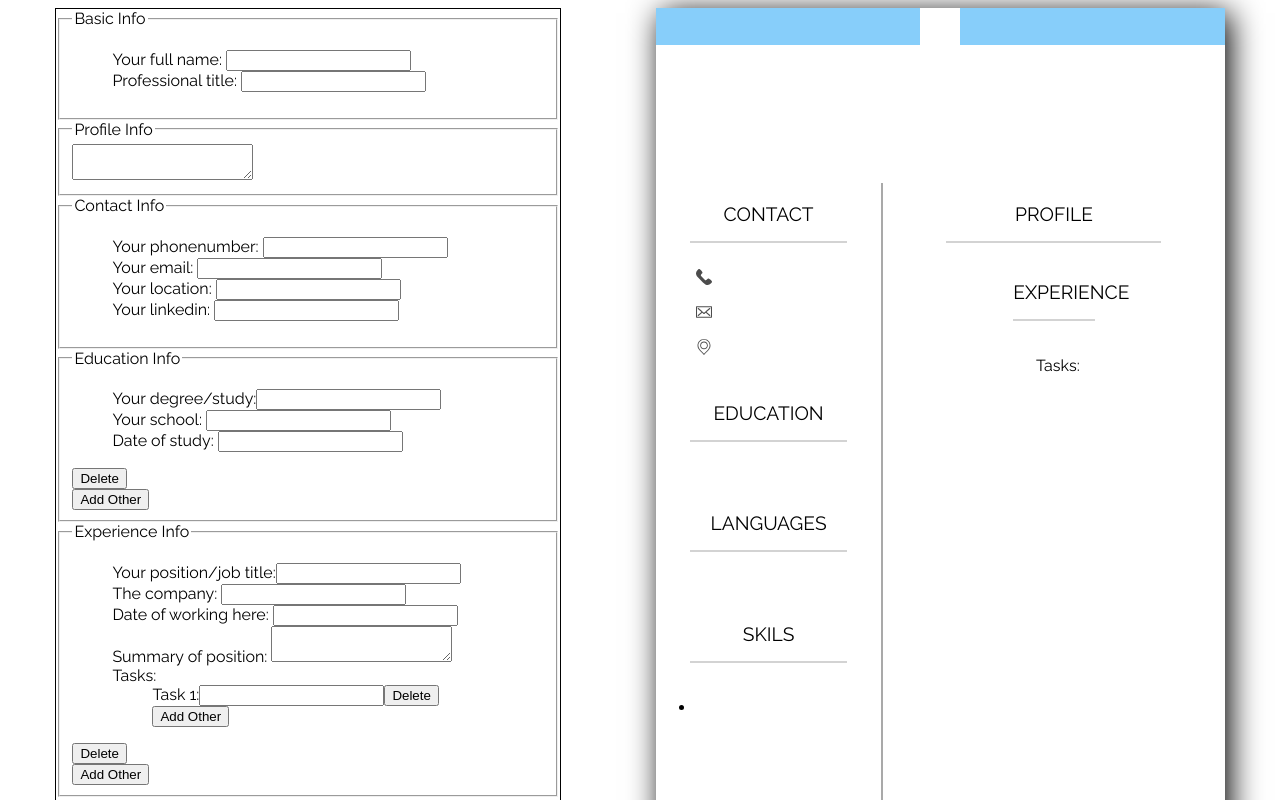
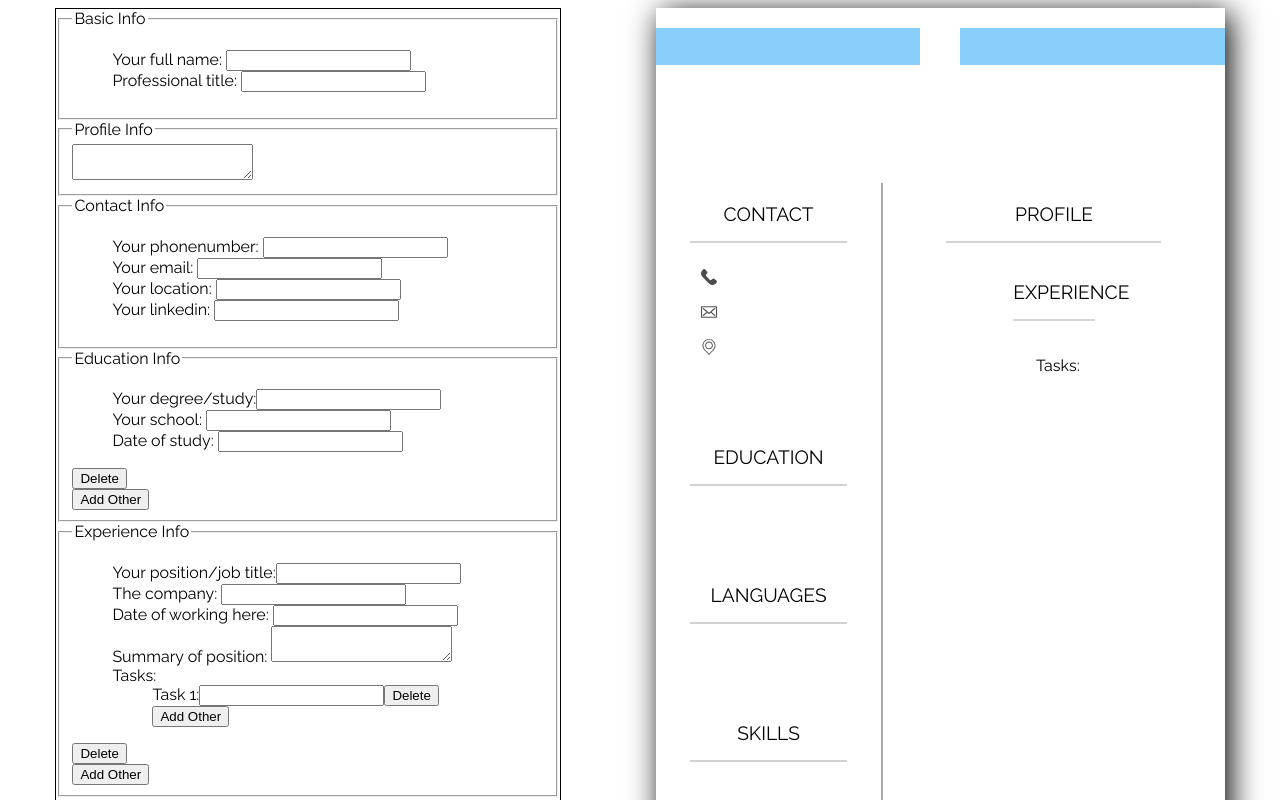
Before and after one commit to Xubuntuwu/CV-maker, a React (Create React App) app: page / in a window 1280 px wide. Shown: the top 800 px of the page. Built offline with nearby package versions, Linux system fonts and the light colour scheme.

Commit message:
fixed basic styling a little and added skills styling, all that's left is experience

```diff
--- a/src/App.css
+++ b/src/App.css
@@ -211,6 +211,10 @@
   grid-row: 2/-1;
   grid-column: 1/2;
   border-right: 2px solid darkgray;
+  display: flex;
+  flex-direction: column;
+  /* justify-content: space-between; */
+  gap: 5%;
 }
 #leftcolumn div, #cvexperience, #rightcolumn div{
   display: flex;
@@ -246,7 +250,7 @@
 
 }
 #cvskills ul{
-  list-style:disc;
+  list-style: square;
 }
 
 h3{
--- a/src/components/Basic.css
+++ b/src/components/Basic.css
@@ -13,6 +13,8 @@ div#basicinfo{
     font-weight: 600;
     color: black;
     background-color: lightskyblue;
+    margin-top: 20px;
+    margin-bottom: 20px;
 }
 #cvname span{
     background-color: white;
@@ -21,7 +23,9 @@ div#basicinfo{
 #cvtitle{
     text-align: center;
     font-size: larger;
-    font-weight: bold;
+    margin: 20px;
+    font-weight: 600;
+    text-transform: uppercase;
     color: darkgray;
 }
 p{
--- a/src/components/Contact.css
+++ b/src/components/Contact.css
@@ -14,6 +14,7 @@
 #cvcontact ul{
     line-height: 35px;
     margin-top: 0;
+    padding-left: 20%;
     font-family: serif;
     font-style: italic;
 }
--- a/src/components/Education.css
+++ b/src/components/Education.css
@@ -7,7 +7,7 @@
 
 #cveducation ul{
     width: fit-content;
-    margin-left: 0;
+    margin-top: 0;
     padding-left: 20%;
     line-height: 25px;
 }
--- a/src/components/Language.css
+++ b/src/components/Language.css
@@ -1,7 +1,7 @@
 
 #cvlanguage ul{
     width: fit-content;
-    margin-left: 0;
+    margin-top: 0;
     padding-left: 20%;
     line-height: 25px;
 
--- /dev/null
+++ b/src/components/Skills.css
@@ -0,0 +1,11 @@
+
+#cvskills ul{
+    width: fit-content;
+    margin-top: 0;
+    padding-left: 20%;
+    line-height: 35px;
+}
+
+/* .cvskill{
+
+} */
--- a/src/components/Skills.js
+++ b/src/components/Skills.js
@@ -1,4 +1,5 @@
 import React from "react";
+import './Skills.css';
 
 class Skills extends React.Component{
     constructor(props){
@@ -8,11 +9,11 @@ class Skills extends React.Component{
     render(){
         return(
         <div id="cvskills">
-            <h3>Skils</h3>
+            <h3>Skills</h3>
             <ul>
-            {this.props.skillarray.map(function(object, i){
-                return(<li key={`skillsection ${i}`}>{this.props.skillarray[i]}</li>);
-            }, this)}
+            {this.props.skillarray.length>0 && this.props.skillarray[0]!== '' ? this.props.skillarray.map(function(object, i){
+                return(<li className="cvskill" key={`skillsection ${i}`}>{this.props.skillarray[i]}</li> );
+            }, this): ''}
             </ul>
         </div>
         );
```
